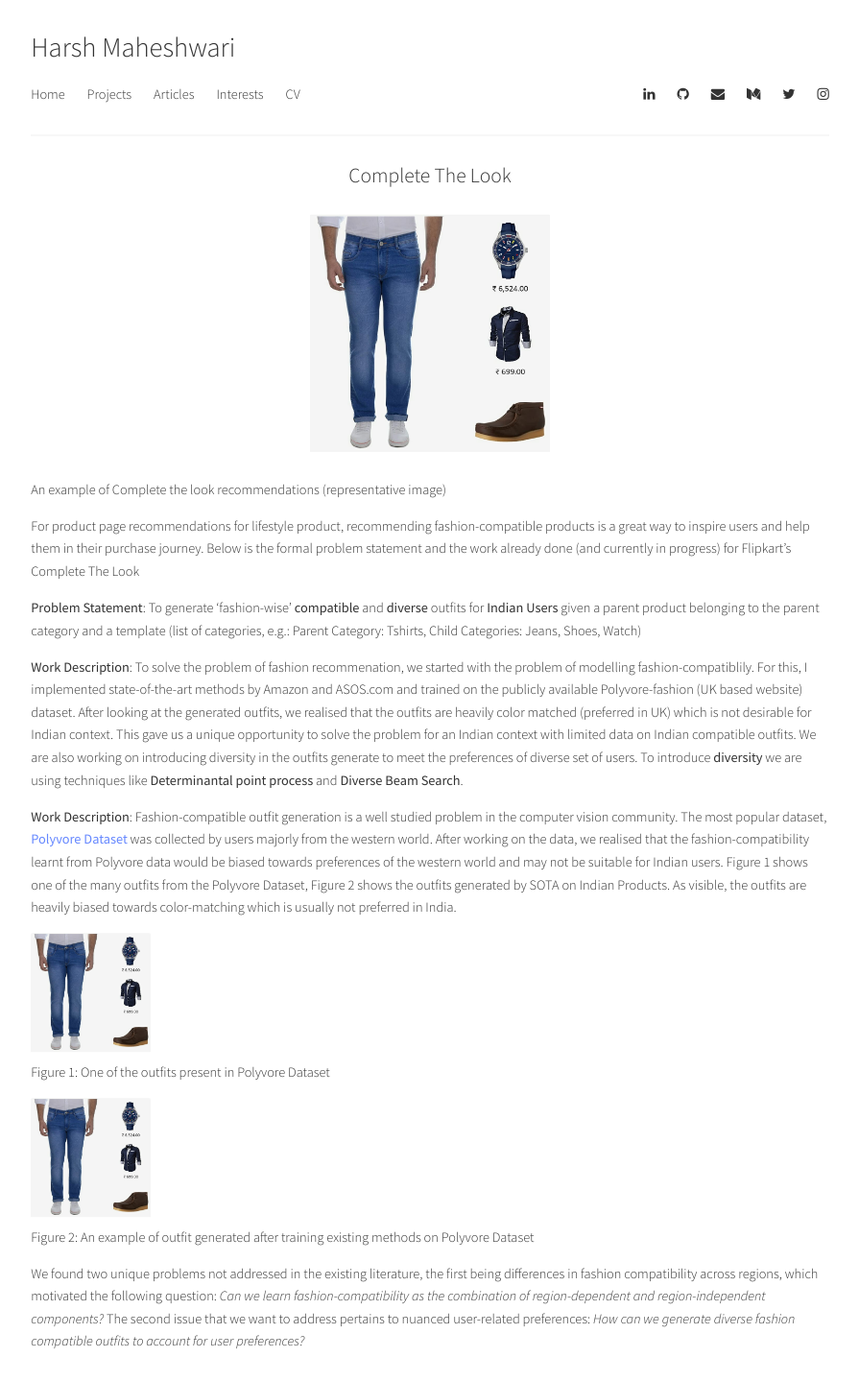
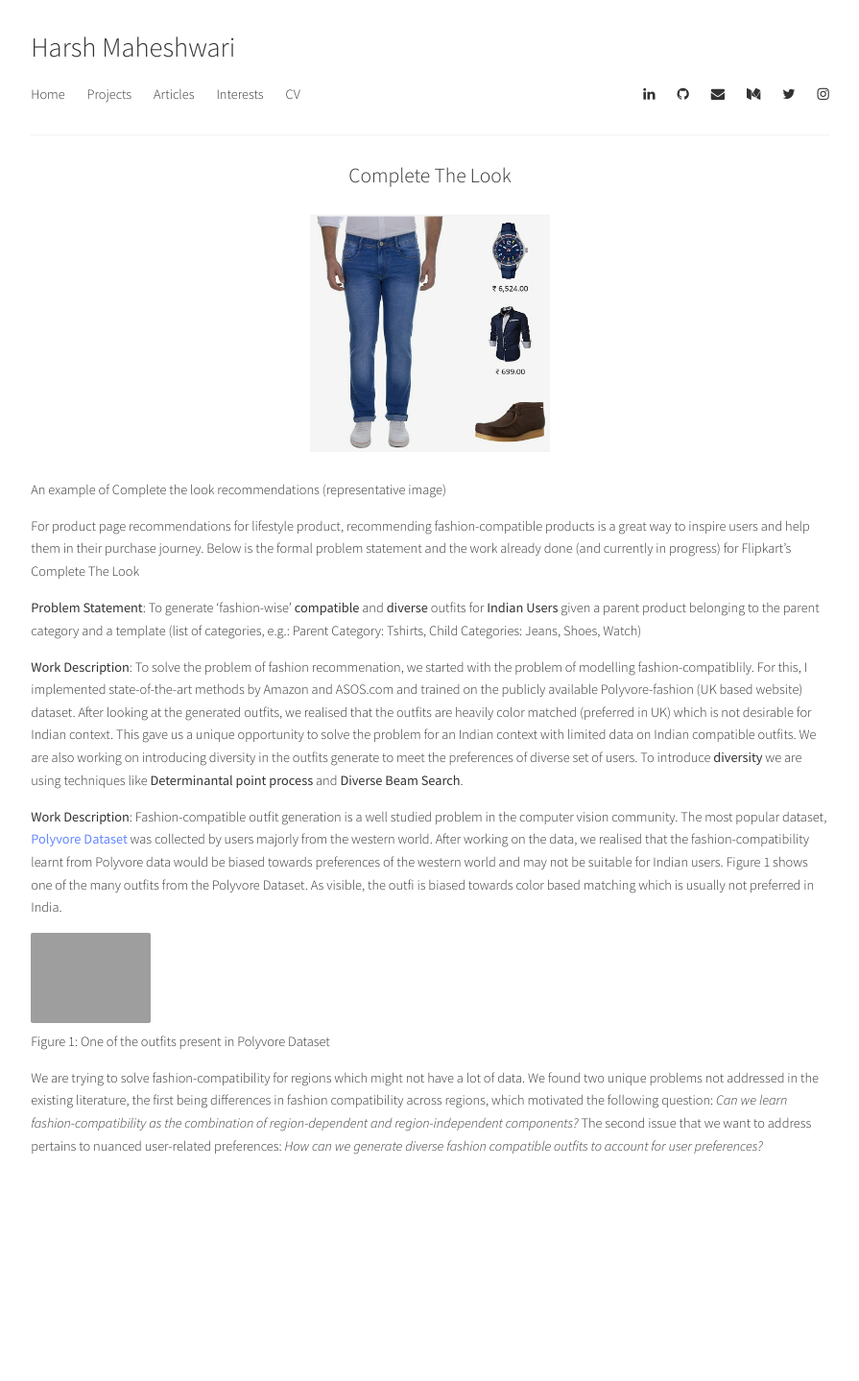
Before and after one commit to harshm121/portfolio-old, a Jekyll site: the page built from Projects/CTL.md, in a window 1280 px wide. Shown: the whole page at 96% size, without its empty margins (192-1087 px from the left). Built offline with Jekyll 4.4.1, drawn with Linux system fonts in a browser that asks for light colours; a style sheet for code colours, icons or effects is not loaded; after the commit the page ends 1235 px from its top, so only the background shows below that.

Commit message:
Update CTL.md

```diff
--- a/Projects/CTL.md
+++ b/Projects/CTL.md
@@ -26,18 +26,12 @@ For product page recommendations for lifestyle product, recommending fashion-com
 **Work Description**: To solve the problem of fashion recommenation, we started with the problem of modelling fashion-compatiblily. For this, I implemented state-of-the-art methods by Amazon and ASOS.com  and trained on the publicly available Polyvore-fashion (UK based website) dataset. After looking at the generated outfits, we realised that the outfits are heavily color matched (preferred in UK) which is not desirable for Indian context. This gave us a unique opportunity to solve the problem for an Indian context with limited data on Indian compatible outfits.
 We are also working on introducing diversity in the outfits generate to meet the preferences of diverse set of users. To introduce **diversity** we are using techniques like **Determinantal point process** and **Diverse Beam Search**.
 
-**Work Description**: Fashion-compatible outfit generation is a well studied problem in the computer vision community. The most popular dataset, [Polyvore Dataset](https://arxiv.org/pdf/1803.09196.pdf) was collected by users majorly from the western world. After working on the data, we realised that the fashion-compatibility learnt from Polyvore data would be biased towards preferences of the western world and may not be suitable for Indian users. Figure 1 shows one of the many outfits from the Polyvore Dataset, Figure 2 shows the outfits generated by SOTA on Indian Products. As visible, the outfits are heavily biased towards color-matching which is usually not preferred in India.
+**Work Description**: Fashion-compatible outfit generation is a well studied problem in the computer vision community. The most popular dataset, [Polyvore Dataset](https://arxiv.org/pdf/1803.09196.pdf) was collected by users majorly from the western world. After working on the data, we realised that the fashion-compatibility learnt from Polyvore data would be biased towards preferences of the western world and may not be suitable for Indian users. Figure 1 shows one of the many outfits from the Polyvore Dataset. As visible, the outfi is biased towards color based matching which is usually not preferred in India.
 
 <figure>
-<img src="https://harshm121.github.io/Projects/ctl_example.jpeg" alt="Polyvore example" width="15%">
+<img src="https://harshm121.github.io/Projects/polyvore_example.jpeg" alt="Polyvore example" width="15%">
 <br>
 <figcaption>Figure 1: One of the outfits present in Polyvore Dataset</figcaption>
 </figure>
 
-<figure>
-<img src="https://harshm121.github.io/Projects/ctl_example.jpeg" alt="Polyvore example" width="15%">
-<br>
-<figcaption>Figure 2: An example of outfit generated after training existing methods on Polyvore Dataset</figcaption>
-</figure>
-
-We found two unique problems not addressed in the existing literature, the first being differences in fashion compatibility across regions, which motivated the following question: *Can we learn fashion-compatibility as the combination of region-dependent and region-independent components?* The second issue that we want to address pertains to nuanced user-related preferences: *How can we generate diverse fashion compatible outfits to account for user preferences?*
+We are trying to solve fashion-compatibility for regions which might not have a lot of data. We found two unique problems not addressed in the existing literature, the first being differences in fashion compatibility across regions, which motivated the following question: *Can we learn fashion-compatibility as the combination of region-dependent and region-independent components?* The second issue that we want to address pertains to nuanced user-related preferences: *How can we generate diverse fashion compatible outfits to account for user preferences?*
```
